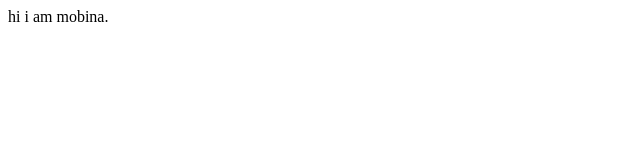
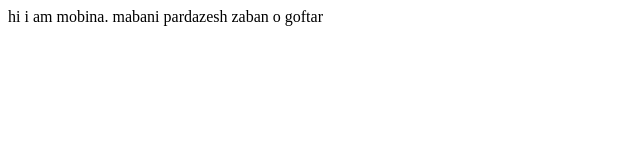
Before and after one commit to mbynarna/mabani-pardazesh, a plain HTML site: page index.html in a window 1280 px wide. Shown: the whole page, without its empty margins (0-640 px from the left). Drawn offline with Linux system fonts and the light colour scheme.

Commit message:
update file

```diff
--- a/index.html
+++ b/index.html
@@ -8,5 +8,6 @@
 </head>
 <body>
     hi i am mobina.
+    mabani pardazesh zaban o goftar
 </body>
 </html>
```
